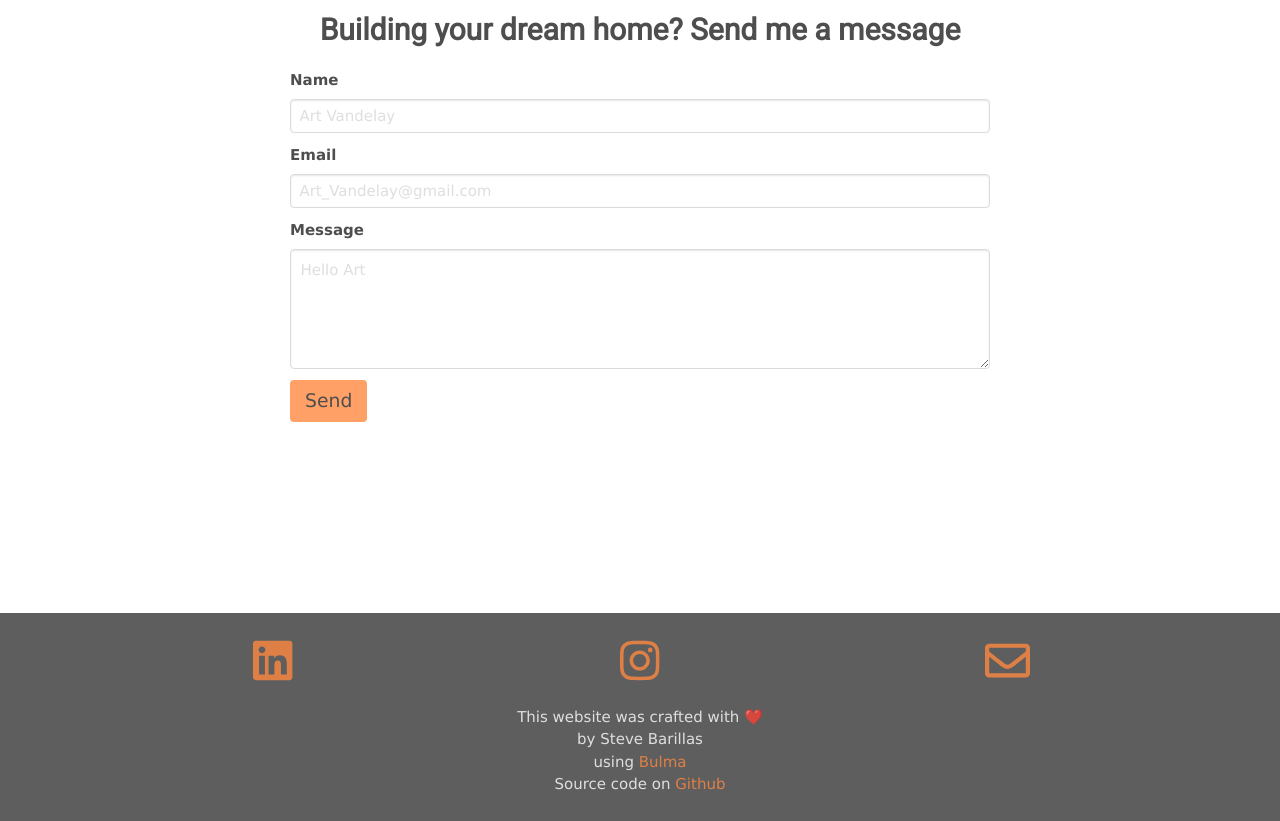
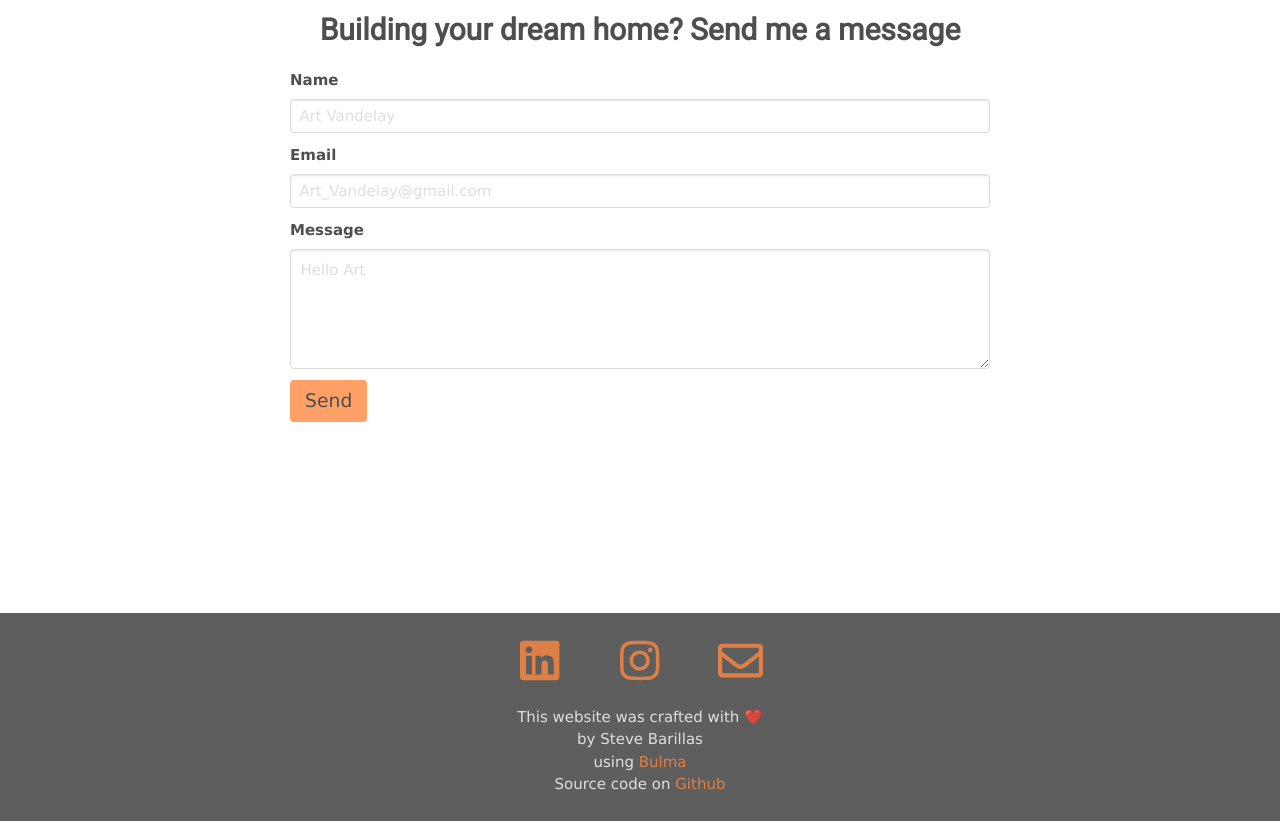
Before and after one commit to stbarillas/Art-Vandelay-Architecture, a website: page index.html in a window 1280 px wide. Shown: the part 2640-3461 px from the top of the page. Drawn offline with nearby package versions, Linux system fonts and the light colour scheme.

Commit message:
added max width to footer container

```diff
--- a/style/style.css
+++ b/style/style.css
@@ -193,6 +193,7 @@
     color: #ffffff;
     padding: 25px;
     opacity: .8;
+    max-width: 350px;
 }
 .icons {color: #ff8840;}
 .icons:hover {color: #ffffff;
```
